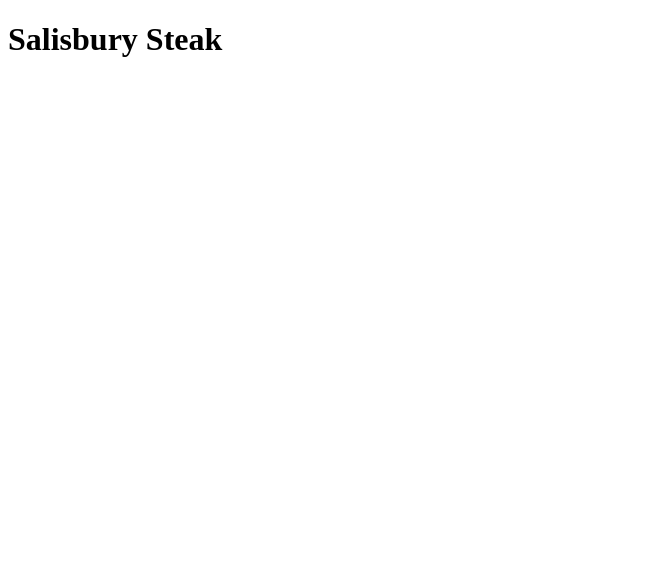
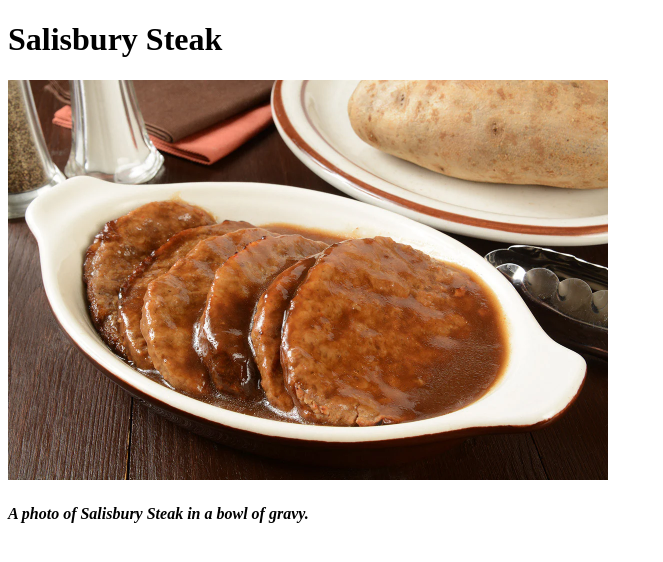
Before and after one commit to Embarkupon/odin-recipes, a plain HTML site: page recipes/salisbury-steak.html in a window 1280 px wide. Shown: the whole page, without its empty margins (0-663 px from the left). Drawn offline with Linux system fonts and the light colour scheme.

Commit message:
Added a captioned image of salisbury steak to its recipe

```diff
--- a/recipes/salisbury-steak.html
+++ b/recipes/salisbury-steak.html
@@ -7,6 +7,7 @@
 </head>
 <body>
     <p><h1>Salisbury Steak</h1></p>
-
+    <p><img src="../images/salisbury-steak.png" alt="A photo of salisbury steak in a bowl" width="600" height="400"></p>
+    <p><h4><em>A photo of Salisbury Steak in a bowl of gravy.</em></h4></p>
 </body>
 </html>
```
